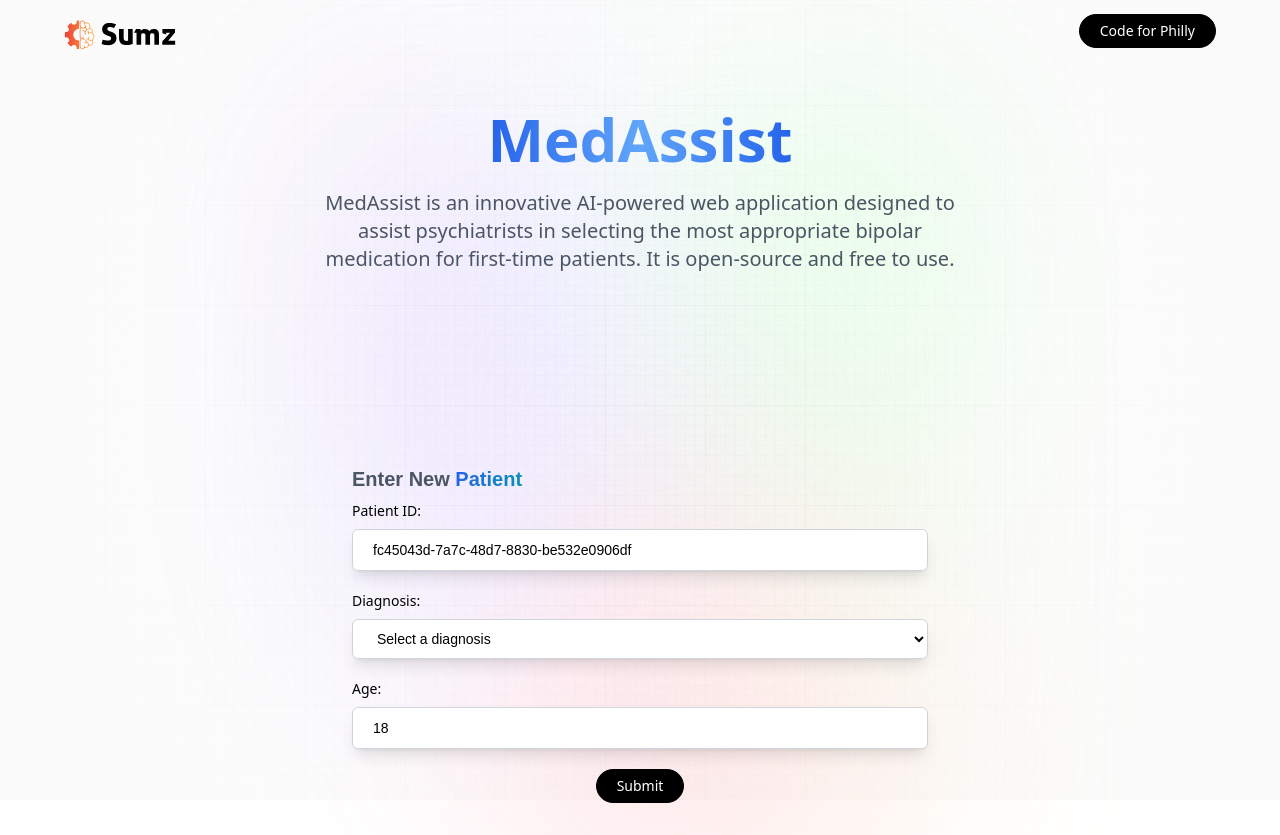
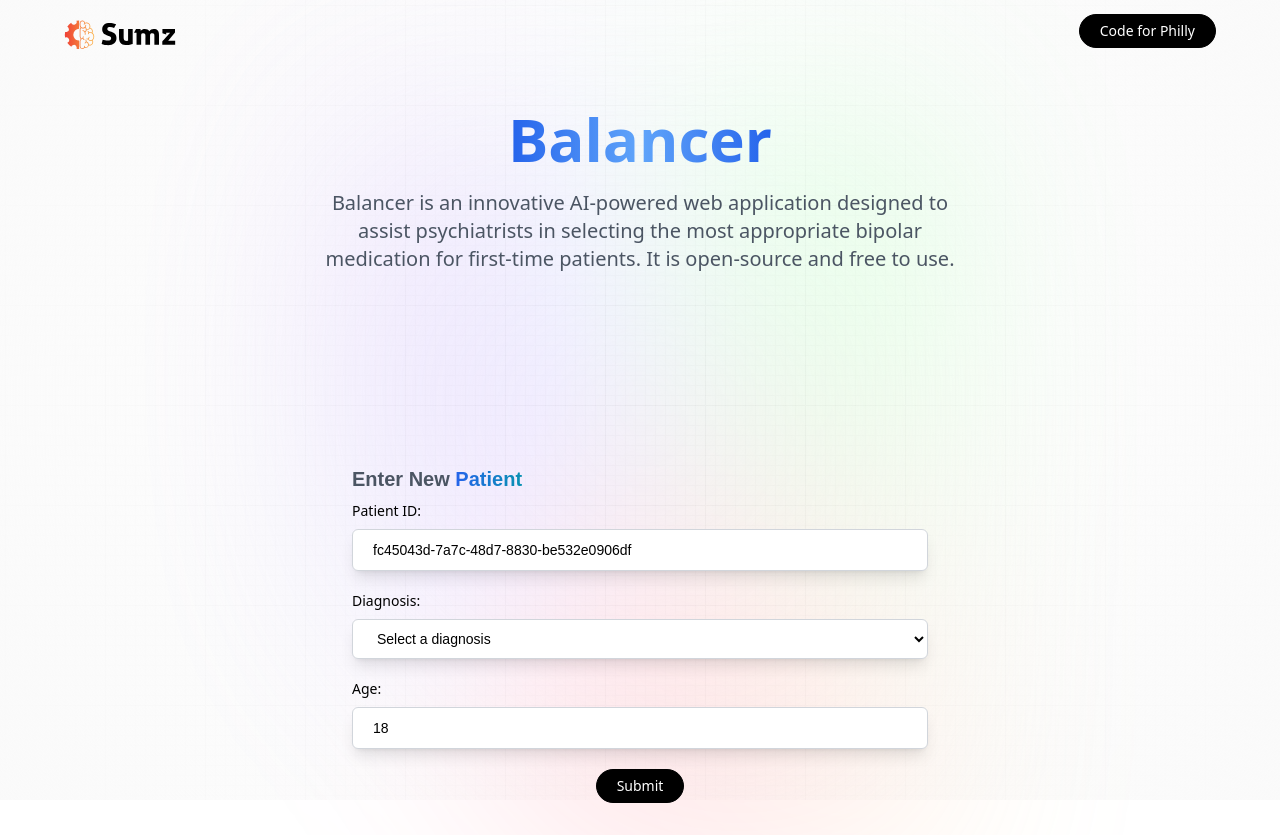
Before and after one commit to taichan03/MedAssist, a React (Vite) app in the folder MedAssist/: page / in a window 1280 px wide. Built offline with nearby package versions, Linux system fonts and the light colour scheme; a web font is replaced by a local one.

Commit message:
Change project name to Balancer (was MedAssist).

```diff
--- a/MedAssist/src/components/Header.tsx
+++ b/MedAssist/src/components/Header.tsx
@@ -16,10 +16,10 @@ const Header = () => {
 
       <h1 className="head_text">
         {/* AI-powered Bipolar Medication: <br className="max-md:hidden" /> */}
-        <span className="orange_gradient">MedAssist</span>
+        <span className="orange_gradient">Balancer</span>
       </h1>
       <h2 className="desc">
-        MedAssist is an innovative AI-powered web application designed to assist
+        Balancer is an innovative AI-powered web application designed to assist
         psychiatrists in selecting the most appropriate bipolar medication for
         first-time patients. It is open-source and free to use.
       </h2>
```
